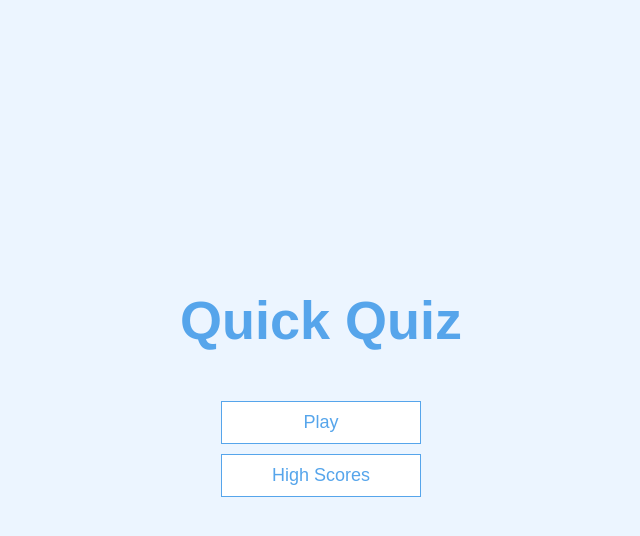
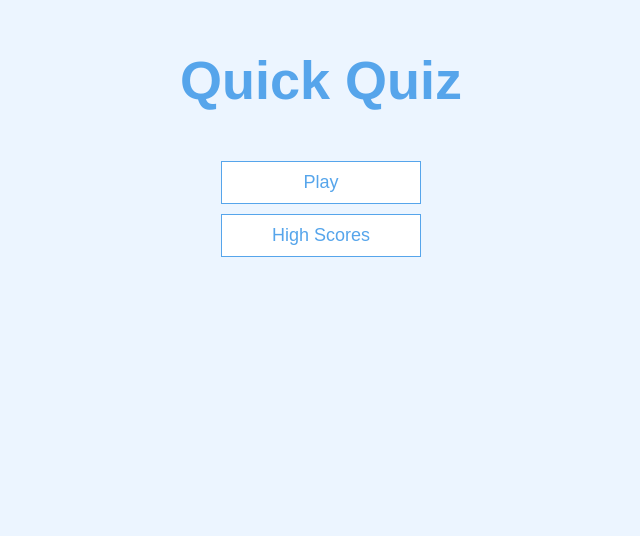
Before and after one commit to JeandreMitton/Quiz-Application, a plain HTML site: page index.html in a window 1280 px wide. Shown: the part 242-778 px from the top of the page, without its empty margins (319-959 px from the left). Drawn offline with Linux system fonts and the light colour scheme.

Commit message:
Layout redone

```diff
--- a/app.css
+++ b/app.css
@@ -3,12 +3,12 @@
   font-size: 62.5%;
 }
 
-*{
+* {
   box-sizing: border-box;
   font-family: Arial, Helvetica, sans-serif;
   margin: 0;
   padding: 0;
-    color: #333
+  color: #333;
 }
 
 h1,
@@ -40,11 +40,11 @@ h3 {
   font-weight: 500;
 }
 
-/* Utilities */
+/* UTILITIES */
 
 .container {
   width: 100vw;
-    height: 100vw;
+  height: 100vh;
   display: flex;
   justify-content: center;
   align-items: center;
```
Lines whose indentation alone changed are shown as unchanged.
